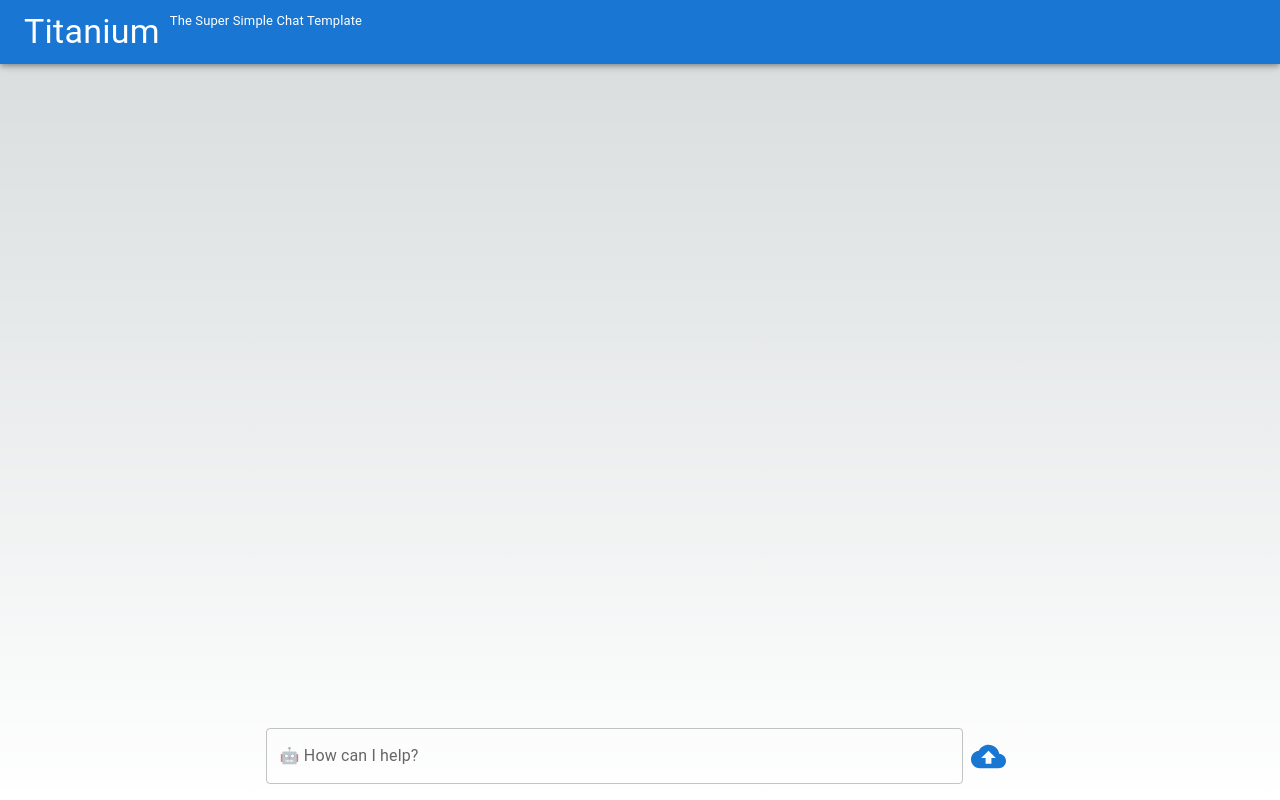
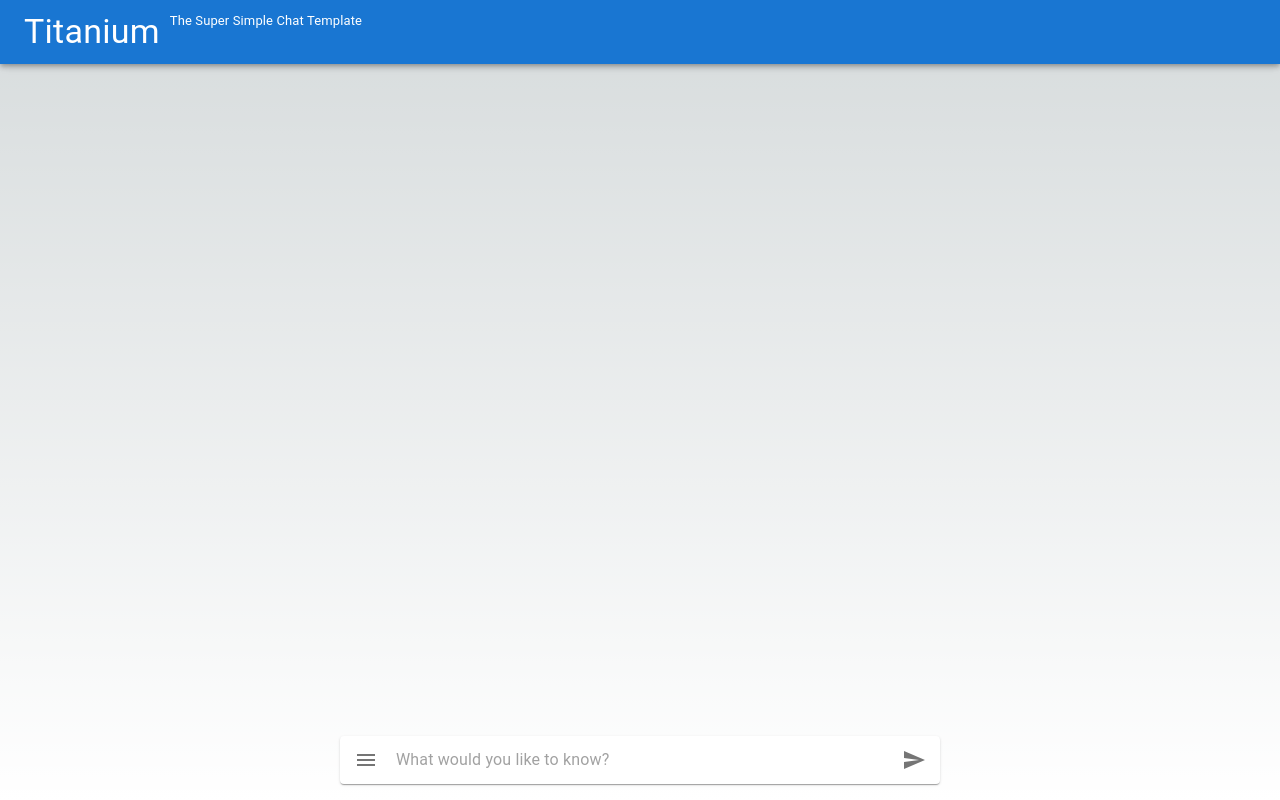
Before and after one commit to athrael-soju/Titanium, a Next.js app: page / in a window 1280 px wide. Built offline with nearby package versions, Linux system fonts and the light colour scheme.

Commit message:
Refactor Chat component and add CustomizedInputBase component

```diff
--- a/app/components/Chat/Chat.module.css
+++ b/app/components/Chat/Chat.module.css
@@ -1,16 +1,5 @@
-
-.inputBox {
-  width: 60%;
-  margin-top: auto;
-}
-
 .inputArea {
   display: flex;
   align-items: center;
-  width: 60%;
   margin-top: auto;
 }
-
-.textField {
-  flex-grow: 1;
-}
--- a/app/components/Chat/Chat.tsx
+++ b/app/components/Chat/Chat.tsx
@@ -1,13 +1,11 @@
 'use client';
 
 import React, { useState } from 'react';
-import { TextField } from '@mui/material';
 import { v4 as uuidv4 } from 'uuid';
-import FileUpload from '../FileUpload/FileUpload';
 import MessagesField from './MessagesField';
 import styles from './Chat.module.css';
 import Loader from './Loader';
-
+import CustomizedInputBase from './CustomizedInputBase';
 interface IMessage {
   text: string;
   sender: 'user' | 'ai';
@@ -103,18 +101,12 @@ const Chat = () => {
     await reader.read().then(processText);
   };
 
-  const handleSendMessage = async (
-    event: React.KeyboardEvent<HTMLDivElement>
-  ) => {
-    if (event.key === 'Enter') {
-      const target = event.target as HTMLInputElement;
-      const userMessage = target.value.trim();
-      if (userMessage) {
-        addUserMessageToState(userMessage);
-        target.value = '';
-
-        const aiResponseId = uuidv4();
-        const reader = await handleAIResponse(userMessage);
+  const sendUserMessage = async (message: string) => {
+    if (message.trim()) {
+      addUserMessageToState(message);
+      const aiResponseId = uuidv4();
+      const reader = await handleAIResponse(message);
+      if (reader) {
         await processAIResponseStream(reader, aiResponseId);
       }
     }
@@ -125,14 +117,10 @@ const Chat = () => {
       {isLoading && <Loader />}
       <MessagesField messages={messages} />
       <div className={styles.inputArea}>
-        <TextField
-          fullWidth
-          label="🤖 How can I help?"
-          variant="outlined"
-          onKeyDown={handleSendMessage}
-          className={styles.textField}
+        <CustomizedInputBase
+          setIsLoading={setIsLoading}
+          onSendMessage={sendUserMessage}
         />
-        <FileUpload isLoading={isLoading} setIsLoading={setIsLoading} />
       </div>
     </>
   );
--- /dev/null
+++ b/app/components/Chat/CustomizedInputBase.tsx
@@ -0,0 +1,158 @@
+import React, { useState, useRef, ChangeEvent, KeyboardEvent } from 'react';
+import Paper from '@mui/material/Paper';
+import InputBase from '@mui/material/InputBase';
+import IconButton from '@mui/material/IconButton';
+import MenuIcon from '@mui/icons-material/Menu';
+import SendIcon from '@mui/icons-material/Send';
+import Menu from '@mui/material/Menu';
+import MenuItem from '@mui/material/MenuItem';
+import ListItemIcon from '@mui/material/ListItemIcon';
+import FileUploadIcon from '@mui/icons-material/CloudUpload';
+import SpeechIcon from '@mui/icons-material/RecordVoiceOver';
+import { useTheme } from '@mui/material/styles';
+import useMediaQuery from '@mui/material/useMediaQuery';
+
+const CustomizedInputBase = ({
+  setIsLoading,
+  onSendMessage,
+}: {
+  setIsLoading: React.Dispatch<React.SetStateAction<boolean>>;
+  onSendMessage: (message: string) => void;
+}) => {
+  const theme = useTheme();
+  const isSmallScreen = useMediaQuery(theme.breakpoints.down('sm'));
+  const [anchorEl, setAnchorEl] = useState<null | HTMLElement>(null);
+  const [inputValue, setInputValue] = useState('');
+  const fileInputRef = useRef<HTMLInputElement>(null);
+
+  const handleKeyDown = (event: React.KeyboardEvent<HTMLFormElement>) => {
+    if (event.key === 'Enter') {
+      event.preventDefault(); // Prevent form submission
+      if (inputValue.trim()) {
+        onSendMessage(inputValue);
+        setInputValue(''); // Clear input
+      }
+    }
+  };
+
+  const handleInputChange = (event: React.ChangeEvent<HTMLInputElement>) => {
+    setInputValue(event.target.value);
+  };
+
+  const handleSendClick = () => {
+    onSendMessage(inputValue);
+    setInputValue('');
+  };
+
+  const handleMenuOpen = (event: React.MouseEvent<HTMLElement>) => {
+    setAnchorEl(event.currentTarget);
+  };
+
+  const handleMenuClose = () => {
+    setAnchorEl(null);
+  };
+
+  const handleUploadClick = () => {
+    fileInputRef.current?.click();
+    handleMenuClose();
+  };
+
+  const handleFileSelect = async (
+    event: React.ChangeEvent<HTMLInputElement>
+  ) => {
+    const file = event.target.files?.[0];
+    setIsLoading(true);
+    if (file) {
+      const formData = new FormData();
+      formData.append('file', file);
+      try {
+        const response = await fetch('/api/upload', {
+          method: 'POST',
+          body: formData,
+        });
+
+        if (!response.ok) {
+          throw new Error(`HTTP error! Status: ${response.status}`);
+        }
+        console.log('File uploaded successfully', response);
+      } catch (error) {
+        console.error('Failed to upload file:', error);
+      } finally {
+        setIsLoading(false);
+      }
+    }
+  };
+
+  return (
+    <>
+      <Paper
+        component="form"
+        sx={{
+          p: '2px 4px',
+          display: 'flex',
+          alignItems: 'center',
+          width: isSmallScreen ? '100%' : 600,
+        }}
+        onKeyDown={handleKeyDown}
+      >
+        <IconButton
+          sx={{ p: '10px' }}
+          aria-label="menu"
+          onClick={handleMenuOpen}
+        >
+          <MenuIcon />
+        </IconButton>
+        <Menu
+          anchorEl={anchorEl}
+          open={Boolean(anchorEl)}
+          onClose={handleMenuClose}
+          anchorOrigin={{
+            vertical: 'top',
+            horizontal: 'right',
+          }}
+          transformOrigin={{
+            vertical: 'bottom',
+            horizontal: 'right',
+          }}
+        >
+          <MenuItem onClick={handleUploadClick}>
+            <ListItemIcon>
+              <FileUploadIcon />
+            </ListItemIcon>
+            Upload File
+          </MenuItem>
+          <MenuItem onClick={handleMenuClose}>
+            <ListItemIcon>
+              <SpeechIcon />
+            </ListItemIcon>
+            Enable/Disable Speech
+          </MenuItem>
+        </Menu>
+        <InputBase
+          sx={{ ml: 1, flex: 1 }}
+          placeholder="What would you like to know?"
+          inputProps={{ 'aria-label': 'search google maps' }}
+          value={inputValue}
+          onChange={handleInputChange}
+        />
+        <IconButton
+          type="button"
+          sx={{ p: '10px' }}
+          aria-label="send"
+          onClick={handleSendClick}
+        >
+          <SendIcon />
+        </IconButton>
+      </Paper>
+
+      <input
+        type="file"
+        ref={fileInputRef}
+        style={{ display: 'none' }}
+        onChange={handleFileSelect}
+      />
+    </>
+  );
+};
+
+export default CustomizedInputBase;
--- a/app/components/FileUpload/FileUpload.tsx
+++ /dev/null
@@ -1,68 +0,0 @@
-'use client';
-
-import React, { useRef } from 'react';
-import { IconButton } from '@mui/material';
-import CloudUploadIcon from '@mui/icons-material/CloudUpload';
-
-const FileUpload = ({
-  isLoading,
-  setIsLoading,
-}: {
-  isLoading: boolean;
-  setIsLoading: React.Dispatch<React.SetStateAction<boolean>>;
-}) => {
-  const fileInputRef = useRef<HTMLInputElement>(null);
-
-  const handleFileChange = (event: React.ChangeEvent<HTMLInputElement>) => {
-    let files = event.target.files;
-    if (files?.[0]) {
-      uploadFile(files[0]);
-    }
-  };
-
-  const uploadFile = async (file: File) => {
-    setIsLoading(true);
-    const formData = new FormData();
-    formData.append('file', file);
-
-    try {
-      const response = await fetch('/api/upload', {
-        method: 'POST',
-        body: formData,
-      });
-
-      if (!response.ok) {
-        throw new Error(`HTTP error! Status: ${response.status}`);
-      }
-      console.log('File uploaded successfully', response);
-    } catch (error) {
-      console.error('Failed to upload file:', error);
-    } finally {
-      setIsLoading(false);
-    }
-  };
-
-  return (
-    <>
-      <input
-        accept="application/pdf" // or any other file types you want to accept
-        type="file"
-        onChange={handleFileChange}
-        style={{ display: 'none' }}
-        id="file-upload"
-        ref={fileInputRef}
-      />
-      <label htmlFor="file-upload">
-        <IconButton
-          color="primary"
-          aria-label="upload picture"
-          component="span"
-        >
-          <CloudUploadIcon fontSize="large" />
-        </IconButton>
-      </label>
-    </>
-  );
-};
-
-export default FileUpload;
```
